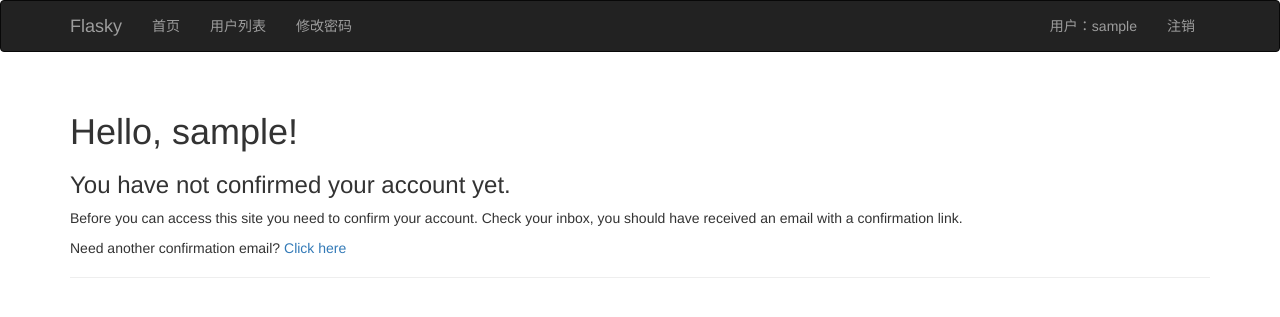
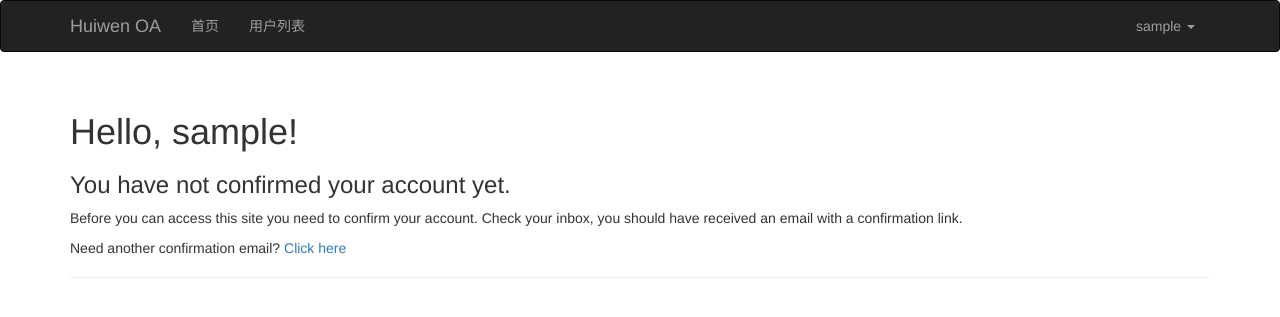
Before and after one commit to DT-ZhangJia/hwoa, a Flask app: page /auth/unconfirmed in a window 1280 px wide. Shown: the top 317 px of the page. Run offline with Flask 2, Linux system fonts and the light colour scheme; the visitor is signed in with stand-in values (Sample User, id 1); data comes from the database, SQL or seed files in the repository; some libraries are stand-ins or nearby versions.

Commit message:
导航栏改进

```diff
--- a/app/templates/auth/changepassword.html
+++ b/app/templates/auth/changepassword.html
@@ -1,7 +1,7 @@
 {% extends "base.html" %}
 {% import "bootstrap/wtf.html" as wtf %}
 
-{% block title %}Flasky - Change Password{% endblock %}
+{% block title %}Huiwen OA - 修改密码{% endblock %}
 
 {% block page_content %}
 <div class="page-header">
--- a/app/templates/auth/login.html
+++ b/app/templates/auth/login.html
@@ -1,7 +1,7 @@
 {% extends "base.html" %}
 {% import "bootstrap/wtf.html" as wtf %}
 
-{% block title %}Flasky - Login{% endblock %}
+{% block title %}Huiwen OA - 登录{% endblock %}
 
 {% block page_content %}
 <div class="page-header">
--- a/app/templates/auth/register.html
+++ b/app/templates/auth/register.html
@@ -1,7 +1,7 @@
 {% extends "base.html" %}
 {% import "bootstrap/wtf.html" as wtf %}
 
-{% block title %}Flasky - Login{% endblock %}
+{% block title %}Huiwen OA - 注册{% endblock %}
 
 {% block page_content %}
 <div class="page-header">
--- a/app/templates/auth/reset_password.html
+++ b/app/templates/auth/reset_password.html
@@ -1,7 +1,7 @@
 {% extends "base.html" %}
 {% import "bootstrap/wtf.html" as wtf %}
 
-{% block title %}Flasky - Password Reset{% endblock %}
+{% block title %}Huiwen OA - 密码重置{% endblock %}
 
 {% block page_content %}
 <div class="page-header">
--- a/app/templates/auth/unconfirmed.html
+++ b/app/templates/auth/unconfirmed.html
@@ -1,6 +1,6 @@
 {% extends "base.html" %}
 
-{% block title %}Flasky - Confirm your account{% endblock %}
+{% block title %}Huiwen OA - Confirm your account{% endblock %}
 
 {% block page_content %}
 <div class="page-header">
--- a/app/templates/base.html
+++ b/app/templates/base.html
@@ -1,6 +1,6 @@
 {% extends "bootstrap/base.html" %}
 
-{% block title %}Flasky{% endblock %}
+{% block title %}Huiwen OA{% endblock %}
 
 {% block head %}
 {{ super() }}
@@ -18,20 +18,24 @@
                 <span class="icon-bar"></span>
                 <span class="icon-bar"></span>
             </button>
-            <a class="navbar-brand" href="/">Flasky</a>
+            <a class="navbar-brand" href="/">Huiwen OA</a>
         </div>
         <div class="navbar-collapse collapse">
             <ul class="nav navbar-nav">
                 <li><a href="/">首页</a></li>
                 {% if current_user.is_authenticated %}
                 <li><a href="/ulist">用户列表</a></li>
-                <li><a href="/auth/changepassword">修改密码</a></li>
                 {% endif %}
             </ul>
             <ul class="nav navbar-nav navbar-right">
                 {% if current_user.is_authenticated %}
-                <li><a href="/">用户：{{current_user.username}}</a></li>
-                <li><a href="{{ url_for('auth.logout') }}">注销</a></li>
+                <li class="dropdown">
+                    <a href="#" class="dropdown-toggle" data-toggle="dropdown">{{current_user.username}} <b class="caret"></b></a>
+                    <ul class="dropdown-menu">
+                        <li><a href="{{ url_for('auth.change_passwd') }}">修改密码</a></li>
+                        <li><a href="{{ url_for('auth.logout') }}">注销</a></li>
+                    </ul>
+                </li>
                 {% else %}
                 <li><a href="{{ url_for('auth.login') }}">登录</a></li>
                 {% endif %}
--- a/app/templates/index.html
+++ b/app/templates/index.html
@@ -1,7 +1,7 @@
 {% extends "base.html" %}
 {% import "bootstrap/wtf.html" as wtf %}
 
-{% block title %}Flasky{% endblock %}
+{% block title %}Huiwen OA{% endblock %}
 
 {% block page_content %}
 
--- a/app/templates/ulist.html
+++ b/app/templates/ulist.html
@@ -1,6 +1,6 @@
 {% extends "base.html" %}
 
-{% block title %}Flasky{% endblock %}
+{% block title %}Huiwen OA - 用户列表{% endblock %}
 
 {% block content %}
 <div class="container">
```
Also changed, not shown: app/static/favicon.ico.
